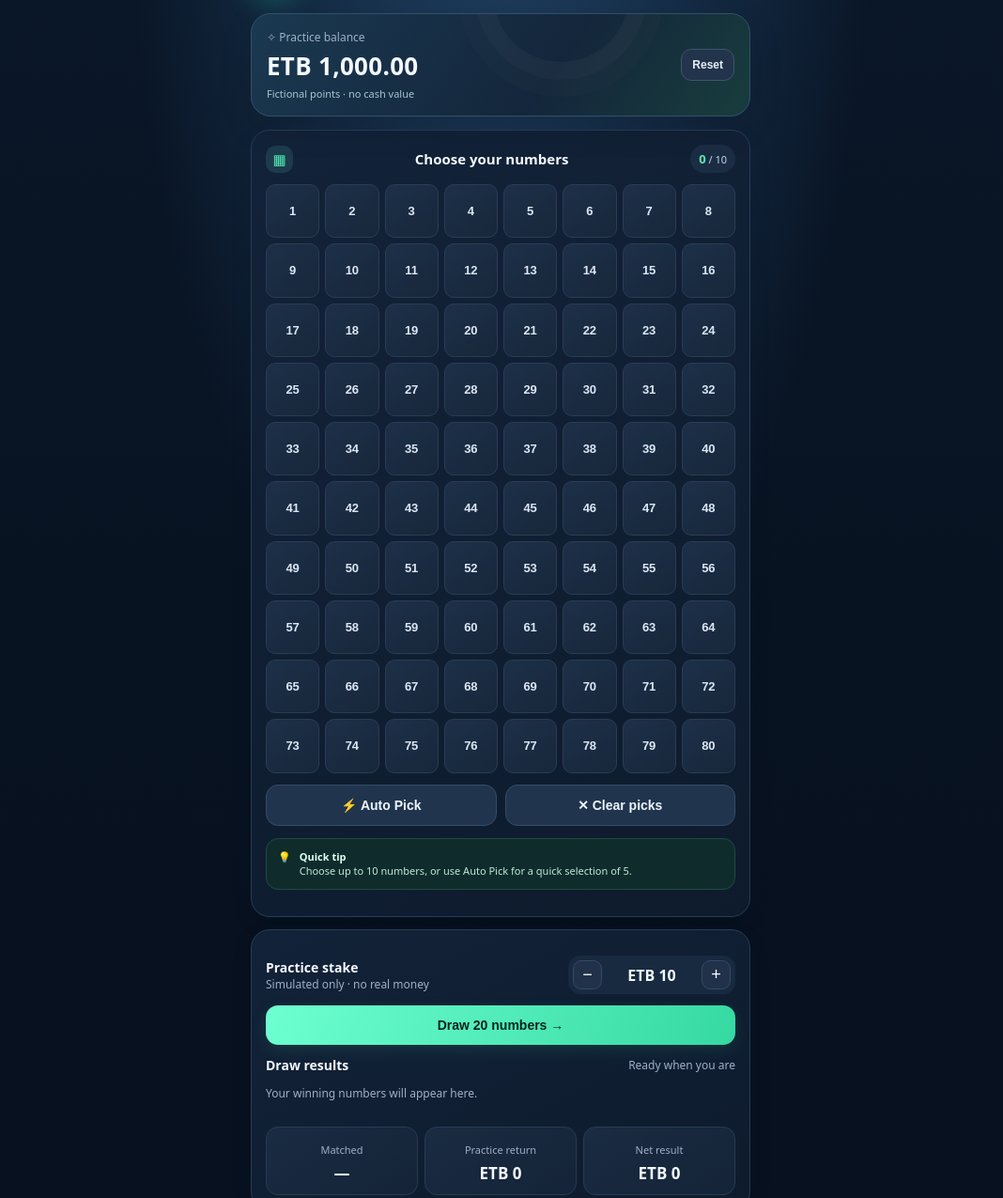
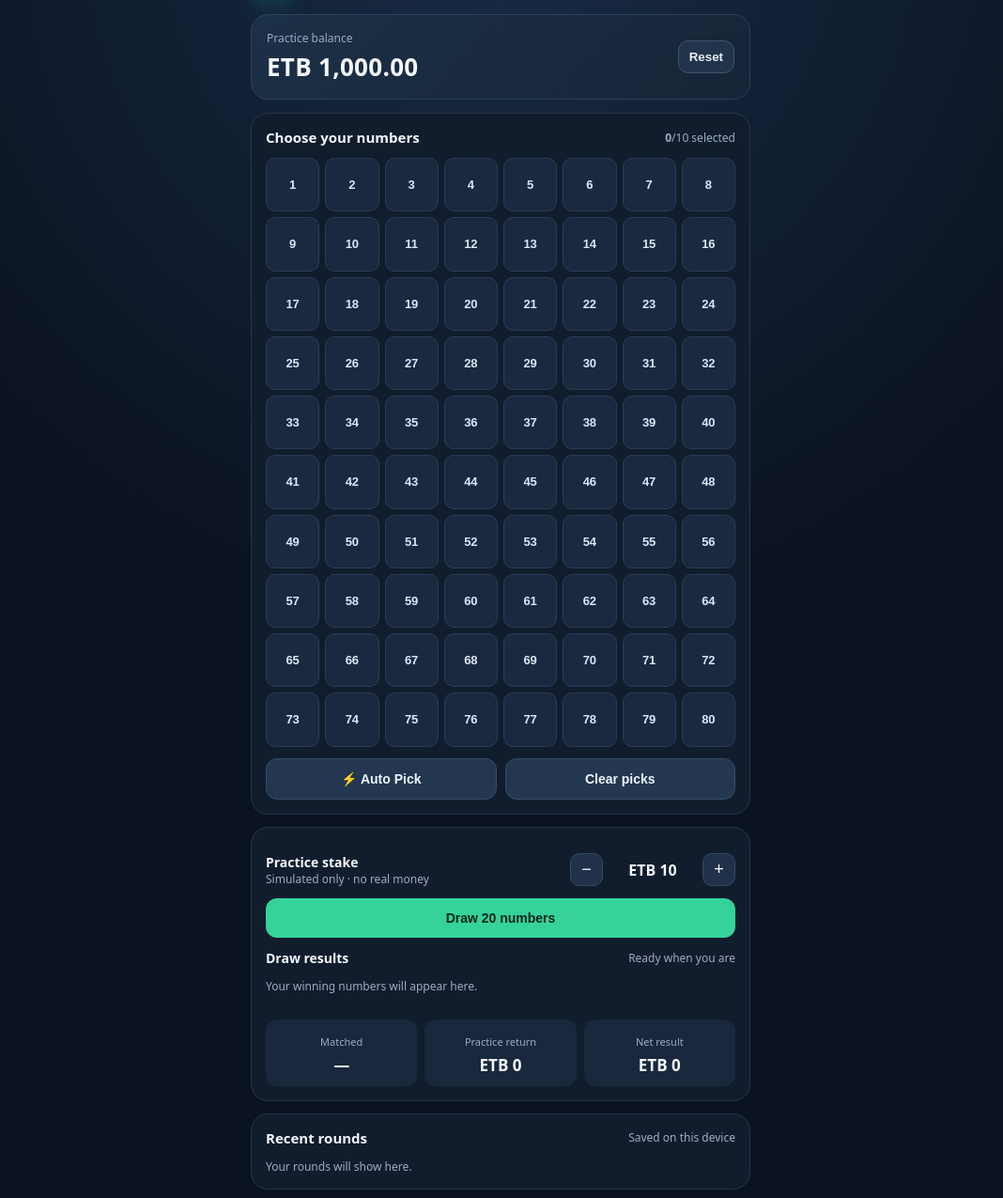
Before and after one commit to KassBingo/Keno-ethiopia, a plain HTML site: page index.html in a window 1280 px wide. Shown: the part 74-1349 px from the top of the page at 94% size, without its empty margins (107-1175 px from the left). Drawn offline with Linux system fonts and the light colour scheme.

Commit message:
Add files via upload

```diff
--- a/index.html
+++ b/index.html
@@ -3,9 +3,8 @@
 <head>
 <meta charset="utf-8">
 <meta name="viewport" content="width=device-width, initial-scale=1, maximum-scale=1, user-scalable=no">
-<meta name="theme-color" content="#07111f">
-<meta name="description" content="Keno Ethiopia — free Keno-style practice game. No real-money betting.">
-<title>Keno Ethiopia | Free Practice</title>
+<meta name="theme-color" content="#101827">
+<title>Keno Ethiopia — Practice</title>
 <script src="https://telegram.org/js/telegram-web-app.js"></script>
 <style>
 :root{color-scheme:dark;--bg:#0b1220;--panel:#131e30;--panel2:#1a2940;--text:#f5f7fb;--muted:#9cacc4;--green:#35d39a;--gold:#ffc857;--red:#ff6978}
@@ -23,65 +22,29 @@ h1{font-size:20px;margin:0;letter-spacing:.2px}.sub{font-size:12px;color:var(--m
 .results{display:flex;flex-wrap:wrap;gap:6px;min-height:32px}.ball{height:31px;width:31px;border-radius:50%;display:grid;place-items:center;background:#253750;border:1px solid #3b516c;font-size:12px;font-weight:800}.ball.hit{background:var(--green);color:#06251c;border-color:var(--green)}.stats{display:grid;grid-template-columns:repeat(3,1fr);gap:8px;margin-top:12px}.stat{background:#19283c;border-radius:12px;padding:11px 8px;text-align:center}.stat strong{display:block;font-size:17px;margin-top:4px}.stat span{font-size:11px;color:var(--muted)}
 .notice{font-size:11px;line-height:1.5;color:#9fb0c8;margin:14px 4px 0;text-align:center}.history{display:flex;flex-direction:column;gap:8px}.hist{display:flex;justify-content:space-between;align-items:center;background:#19283c;border-radius:10px;padding:10px 11px;font-size:12px}.positive{color:var(--green)}.negative{color:var(--red)}
 @media(max-width:370px){.wrap{padding:12px 9px}.grid{gap:4px}.num{font-size:11px;border-radius:7px}.card{padding:12px}.money{font-size:23px}}
-
-/* Keno Ethiopia visual upgrade */
-:root{--bg:#07111f;--panel:#101e31;--panel2:#172941;--line:#263d57;--text:#f4f8ff;--muted:#9db0c8;--green:#54efb5;--gold:#ffd166;--red:#ff7185}
-body{background:radial-gradient(ellipse at 50% -15%,#23466b 0,transparent 45%),linear-gradient(180deg,#0a1728,#07111f 70%)}
-.wrap{padding-top:calc(14px + env(safe-area-inset-top));padding-bottom:calc(28px + env(safe-area-inset-bottom))}
-.logo{height:48px;width:48px;border-radius:16px;background:linear-gradient(145deg,#79ffd0,#13ad7d);color:#06261b;box-shadow:0 7px 28px #20dba044}
-h1{font-size:20px;letter-spacing:-.5px;font-weight:850}
-.pill{font-size:10px;letter-spacing:1px;font-weight:900;padding:8px 10px;border-color:#24664f;background:#10372f;color:#9bffda}
-.balance{position:relative;overflow:hidden;border-color:#31506a;border-radius:21px;background:linear-gradient(125deg,#1a3951,#14263b 60%,#183d3d);box-shadow:0 12px 35px #0002}
-.balance:after{content:"";position:absolute;width:145px;height:145px;border:1px solid #ffffff0b;border-radius:50%;right:24%;top:-95px;box-shadow:0 0 0 18px #ffffff05,0 0 0 36px #ffffff03;pointer-events:none}
-.balance-note{font-size:11px;color:#a7c7ce;margin-top:4px}
-.reset{position:relative;z-index:1;border-radius:11px;font-size:12px;font-weight:800}
-.card{background:linear-gradient(150deg,#122238,#0e1b2d);border-color:var(--line);border-radius:20px;box-shadow:0 8px 25px #00000014}
-.cardhead h2{font-weight:850}
-.miniicon{width:29px;height:29px;flex:none;border-radius:10px;display:grid;place-items:center;background:#1c3b4b;color:var(--green);font-size:15px}
-.cardhead .headleft{display:flex;align-items:center;gap:8px}
-.counter{font-size:11px;color:#c5d5e8;background:#1a2d43;padding:6px 9px;border-radius:999px;white-space:nowrap}
-.counter b{color:var(--green);font-size:13px}
-.num{background:linear-gradient(145deg,#1d3048,#17273b);border-radius:10px;transition:transform .12s,border-color .12s,background .12s}
-.num.selected{background:linear-gradient(145deg,#73ffd0,#36dca6);border-color:#91ffda;color:#05271d;box-shadow:0 3px 12px #35dba42b}
-.num.win{background:linear-gradient(145deg,#ffe7a1,#ffc94d);border-color:var(--gold);color:#422b00}
-.btn{border-radius:13px;transition:filter .15s,transform .15s}
-.btn:active{transform:scale(.985)}
-.primary{background:linear-gradient(110deg,#6dffd0,#36d9a2);box-shadow:0 6px 17px #35dba41e}
-.secondary{background:#20354d;border-color:#344d69}
-.stakebox{background:#172a40;padding:5px;border-color:#2b425b;border-radius:13px}
-.stakebox button{height:31px;width:31px;border-radius:9px}
-.results .ball{animation:pop .18s ease-out}
-@keyframes pop{from{transform:scale(.72);opacity:.5}to{transform:scale(1);opacity:1}}
-.stats{gap:7px}.stat{background:linear-gradient(145deg,#1a2c42,#142338);border:1px solid #263c55;border-radius:13px;padding:11px 5px}
-.tip{display:flex;gap:9px;align-items:flex-start;background:#102b2b;border:1px solid #1c4d43;border-radius:13px;padding:11px 12px;font-size:11px;line-height:1.45;color:#bcebdc;margin:13px 0}
-.tip strong{color:#e4fff4}
-.empty{text-align:center;padding:12px 5px;color:var(--muted);font-size:11px}
-@media(max-width:380px){.wrap{padding-left:10px;padding-right:10px}.grid{gap:4px}.num{border-radius:8px}.card{padding:12px}.logo{width:42px;height:42px}.pill{padding:7px 8px;font-size:9px}.stats{gap:5px}.stat{padding:10px 3px}}
-@media(prefers-reduced-motion:reduce){*,*:before,*:after{animation:none!important;transition:none!important}}
-
 </style>
 </head>
 <body>
 <main class="wrap">
   <header class="top">
-    <div class="brand"><div class="logo">✦</div><div><h1>Keno Ethiopia</h1><div class="sub">Pick numbers. Enjoy the practice.</div></div></div>
+    <div class="brand"><div class="logo">✦</div><div><h1>Keno Ethiopia</h1><div class="sub">Quick picks. Just for practice.</div></div></div>
     <div class="pill">FREE PLAY</div>
   </header>
   <section class="balance">
-    <div><div class="eyebrow">✧ Practice balance</div><div class="money" id="balance">ETB 1,000.00</div><div class="balance-note">Fictional points · no cash value</div></div>
+    <div><div class="eyebrow">Practice balance</div><div class="money" id="balance">ETB 1,000.00</div></div>
     <button class="reset" id="reset">Reset</button>
   </section>
   <section class="card">
-    <div class="cardhead"><span class="miniicon">▦</span><h2>Choose your numbers</h2><span class="counter"><b id="pickCount">0</b> / 10</span></div>
+    <div class="cardhead"><h2>Choose your numbers</h2><span class="small"><b id="pickCount">0</b>/10 selected</span></div>
     <div class="grid" id="grid" aria-label="Keno numbers"></div>
-    <div class="actions"><button class="btn secondary" id="auto">⚡ Auto Pick</button><button class="btn secondary" id="clear">✕ Clear picks</button></div><div class="tip"><span>💡</span><div><strong>Quick tip</strong><br>Choose up to 10 numbers, or use Auto Pick for a quick selection of 5.</div></div>
+    <div class="actions"><button class="btn secondary" id="auto">⚡ Auto Pick</button><button class="btn secondary" id="clear">Clear picks</button></div>
   </section>
   <section class="card">
     <div class="row"><div><div style="font-weight:750;font-size:14px">Practice stake</div><div class="small">Simulated only · no real money</div></div>
       <div class="stakebox"><button id="minus" aria-label="Decrease stake">−</button><div class="stake" id="stake">ETB 10</div><button id="plus" aria-label="Increase stake">+</button></div>
     </div>
-    <button class="btn primary" id="draw" style="width:100%">Draw 20 numbers <span aria-hidden="true">→</span></button>
-    <div class="row"><div style="font-weight:750;font-size:14px">Draw results</div><span class="small" id="drawStatus" role="status" aria-live="polite">Ready when you are</span></div>
+    <button class="btn primary" id="draw" style="width:100%">Draw 20 numbers</button>
+    <div class="row"><div style="font-weight:750;font-size:14px">Draw results</div><span class="small" id="drawStatus">Ready when you are</span></div>
     <div class="results" id="results"><span class="small">Your winning numbers will appear here.</span></div>
     <div class="stats">
       <div class="stat"><span>Matched</span><strong id="matched">—</strong></div>
@@ -90,10 +53,10 @@ h1{font-size:20px;letter-spacing:-.5px;font-weight:850}
     </div>
   </section>
   <section class="card">
-    <div class="cardhead"><h2>Recent rounds</h2><span class="small">This device</span></div>
+    <div class="cardhead"><h2>Recent rounds</h2><span class="small">Saved on this device</span></div>
     <div class="history" id="history"><div class="small">Your rounds will show here.</div></div>
   </section>
-  <p class="notice">Keno Ethiopia is an independent, free practice game and is not affiliated with Kiron or any gambling operator. ETB amounts are fictional points, not cash or a promise of winnings. Results are generated on this device. Your balance and history are saved in this browser on this device.</p>
+  <p class="notice">Practice game only. ETB amounts are fictional points, not cash or a promise of winnings. Results are randomly generated on your device. Your balance and history stay in this browser.</p>
 </main>
 <script>
 (() => {
@@ -112,8 +75,8 @@ h1{font-size:20px;letter-spacing:-.5px;font-weight:850}
      if(selected.has(n)) b.classList.add('selected');
      if(winning.has(n)){ b.classList.add('win'); if(selected.has(n)) b.classList.add('hit'); }
      b.disabled=busy;
-     b.setAttribute('aria-label','Number '+n+(selected.has(n)?', selected':'')); b.setAttribute('aria-pressed',selected.has(n)?'true':'false');
-     b.onclick=()=>{ if(selected.has(n)) selected.delete(n); else if(selected.size<10) selected.add(n); else { $('drawStatus').textContent='You can choose up to 10 numbers.'; return; } renderGrid(); };
+     b.setAttribute('aria-label','Number '+n+(selected.has(n)?', selected':''));
+     b.onclick=()=>{ if(selected.has(n)) selected.delete(n); else if(selected.size<10) selected.add(n); else { $('drawStatus').textContent='Choose up to 10 numbers'; return; } renderGrid(); };
      $('grid').appendChild(b);
    }
    $('pickCount').textContent=selected.size;
@@ -131,8 +94,8 @@ h1{font-size:20px;letter-spacing:-.5px;font-weight:850}
  }
  function randomSet(max,count){ const arr=Array.from({length:max},(_,i)=>i+1); for(let i=arr.length-1;i>0;i--){const j=Math.floor(Math.random()*(i+1));[arr[i],arr[j]]=[arr[j],arr[i]];} return arr.slice(0,count); }
  function setResults(nums){ $('results').innerHTML=''; nums.forEach(n=>{const b=document.createElement('span');b.className='ball'+(selected.has(n)?' hit':'');b.textContent=n;$('results').appendChild(b);}); }
- $('auto').onclick=()=>{ if(busy)return; selected=new Set(randomSet(80,5)); winning.clear(); $('drawStatus').textContent='Five numbers selected automatically. Ready to draw.'; $('results').innerHTML='<span class="small">Ready for the draw.</span>'; $('matched').textContent='—'; $('payout').textContent='ETB 0'; $('net').textContent='ETB 0'; renderGrid(); };
- $('clear').onclick=()=>{if(busy)return;selected.clear();winning.clear();renderGrid();$('drawStatus').textContent='Your picks have been cleared.';$('results').innerHTML='<span class="small">Your winning numbers will appear here.</span>';};
+ $('auto').onclick=()=>{ if(busy)return; selected=new Set(randomSet(80,5)); winning.clear(); $('drawStatus').textContent='5 numbers auto-picked'; $('results').innerHTML='<span class="small">Ready for the draw.</span>'; $('matched').textContent='—'; $('payout').textContent='ETB 0'; $('net').textContent='ETB 0'; renderGrid(); };
+ $('clear').onclick=()=>{if(busy)return;selected.clear();winning.clear();renderGrid();$('drawStatus').textContent='Picks cleared';$('results').innerHTML='<span class="small">Your winning numbers will appear here.</span>';};
  $('minus').onclick=()=>{stake=Math.max(10,stake-10);renderBalance();};
  $('plus').onclick=()=>{stake=Math.min(1000,stake+10);renderBalance();};
  $('reset').onclick=()=>{if(busy)return;balance=1000;stake=10;selected.clear();winning.clear();history=[];persist();renderBalance();renderGrid();renderHistory();$('matched').textContent='—';$('payout').textContent='ETB 0';$('net').textContent='ETB 0';$('drawStatus').textContent='Practice balance reset';$('results').innerHTML='<span class="small">Your winning numbers will appear here.</span>';};
```
